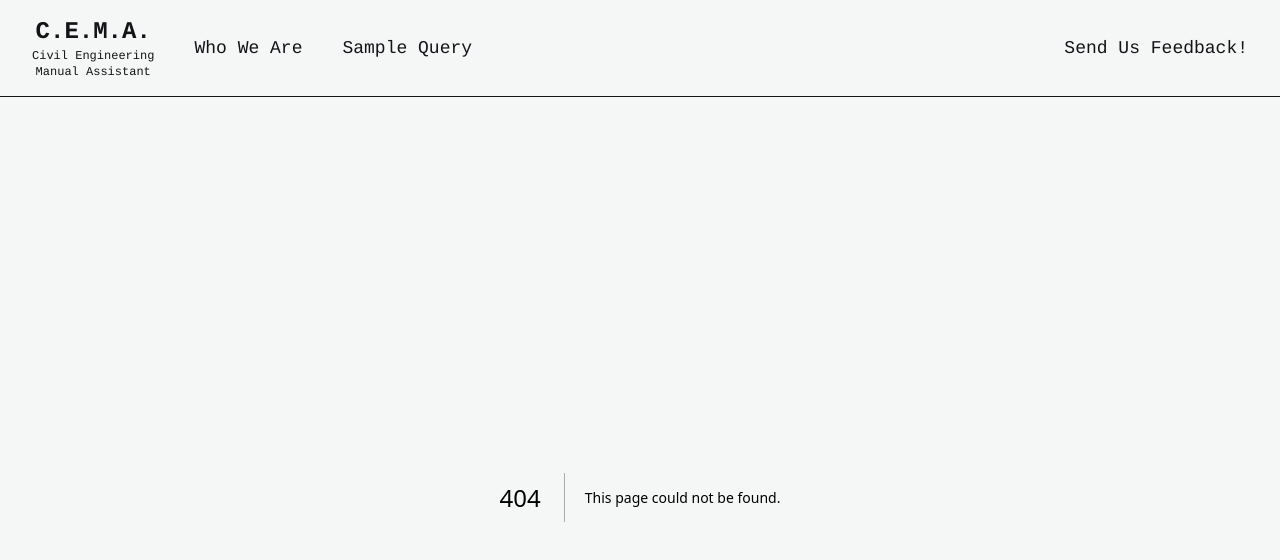
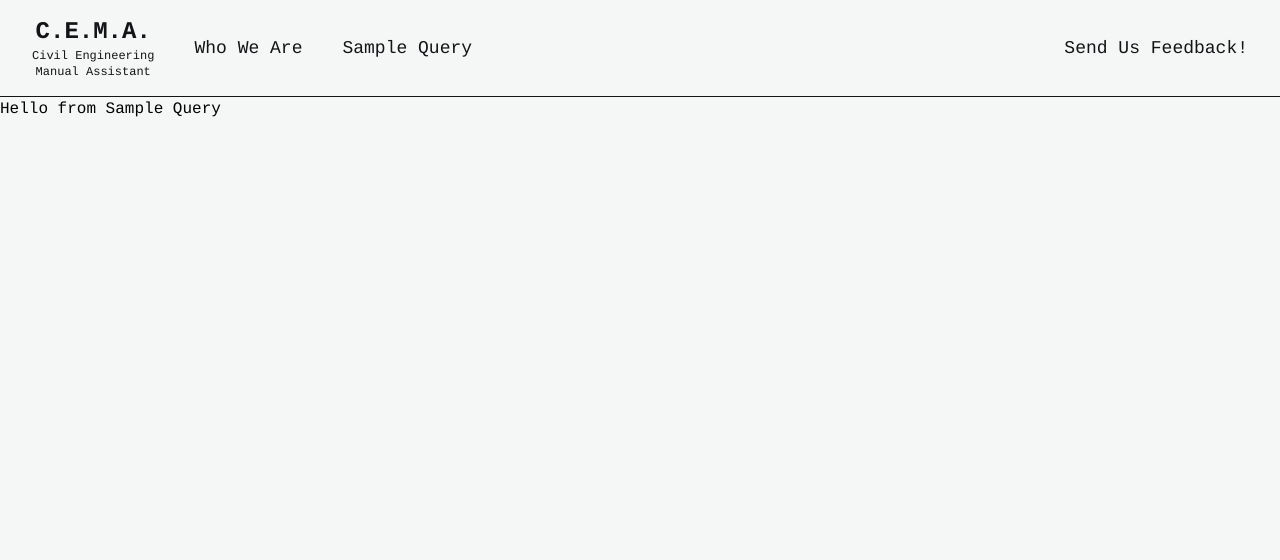
Before and after one commit to cmcrow2/CEMA, a Next.js app: page /sample in a window 1280 px wide. Before the commit this address had no page. Shown: the top 560 px of the page. Built offline with nearby package versions, Linux system fonts and the light colour scheme.

Commit message:
feat: added three remaining pages

```diff
--- /dev/null
+++ b/app/about/page.js
@@ -0,0 +1,7 @@
+export default function WhoWeAre() {
+  return (
+    <div>
+      <p>Hello from Who We Are</p>
+    </div>
+  );
+}
--- /dev/null
+++ b/app/feedback/page.js
@@ -0,0 +1,7 @@
+export default function Feedback() {
+  return (
+    <div>
+      <p>Hello from Feedback</p>
+    </div>
+  );
+}
--- /dev/null
+++ b/app/sample/page.js
@@ -0,0 +1,7 @@
+export default function SampleQuery() {
+  return (
+    <div>
+      <p>Hello from Sample Query</p>
+    </div>
+  );
+}
```
